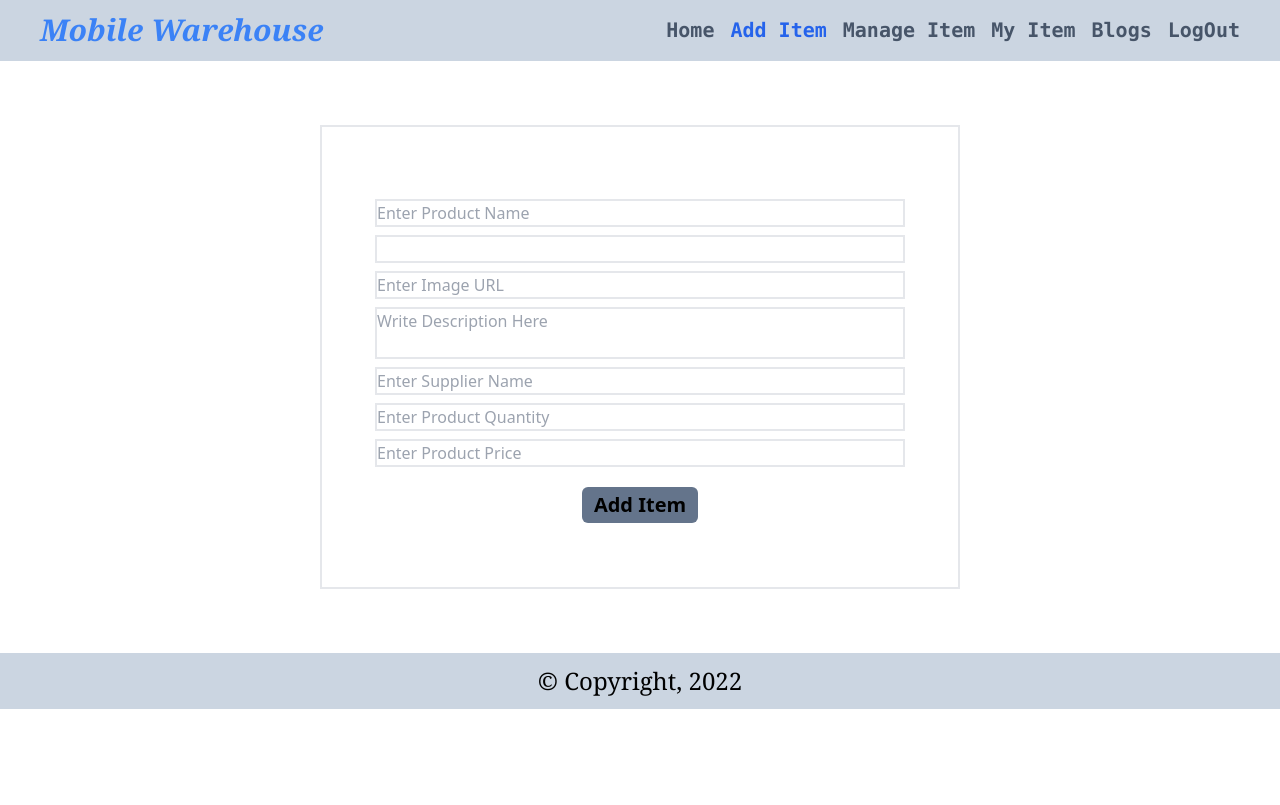
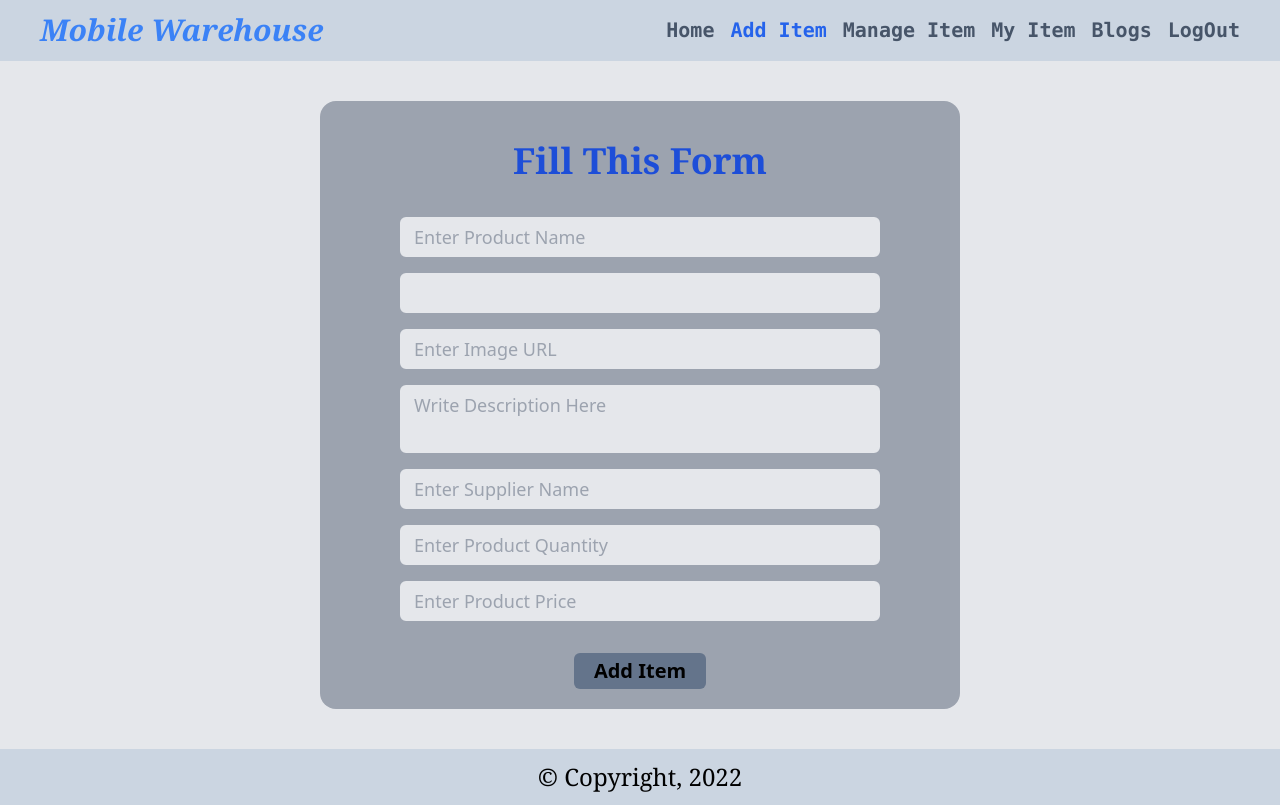
Before and after one commit to HossainRafi/warehouse-client, a React (Create React App) app: page /additem in a window 1280 px wide. Built offline with nearby package versions, Linux system fonts and the light colour scheme; no server answers; sample sign-in values are in the browser's storage.

Commit message:
design changes

```diff
--- a/src/components/AddItem/AddItem.js
+++ b/src/components/AddItem/AddItem.js
@@ -15,59 +15,65 @@ const AddItem = () => {
   };
 
   return (
-    <form onSubmit={handleForm} className="w-1/2 mx-auto my-16 border-2 py-16">
+    <div className="bg-gray-200 py-10">
+      <form
+        onSubmit={handleForm}
+        className="rounded-2xl w-1/2 mx-auto py-5 bg-gray-400"
+          >
+              <h1 className="flex justify-center text-4xl font-bold font-serif text-blue-700 pt-5 pb-5">Fill This Form</h1>
         <input
           type="text"
           name="name"
           placeholder="Enter Product Name"
           required
-        className="block border-2 m-2 w-10/12 mx-auto"
+          className="block py-1 pl-3 rounded-md text-lg bg-gray-200 border-2 m-4 w-9/12 mx-auto"
         />
         <input
           type="email"
           name="email"
           required
-        className="block border-2 m-2 w-10/12 mx-auto"
+          className="block py-1 pl-3 rounded-md text-lg bg-gray-200 border-2 m-4 w-9/12 mx-auto"
         />
         <input
           type="text"
           name="url"
           placeholder="Enter Image URL"
           required
-        className="block border-2 m-2 w-10/12 mx-auto"
+          className="block py-1 pl-3 rounded-md text-lg bg-gray-200 border-2 m-4 w-9/12 mx-auto"
         />
         <textarea
           name="desc"
           placeholder="Write Description Here"
-        className="block border-2 m-2 w-10/12 mx-auto resize-none"
+          className="block py-1 pl-3 rounded-md text-lg bg-gray-200 border-2 m-4 w-9/12 mx-auto resize-none"
         />
         <input
           type="text"
           name="supplier"
           placeholder="Enter Supplier Name"
           required
-        className="block border-2 m-2 w-10/12 mx-auto"
+          className="block py-1 pl-3 rounded-md text-lg bg-gray-200 border-2 m-4 w-9/12 mx-auto"
         />
         <input
           type="number"
           name="quantity"
           placeholder="Enter Product Quantity"
           required
-        className="block border-2 m-2 w-10/12 mx-auto"
+          className="block py-1 pl-3 rounded-md text-lg bg-gray-200 border-2 m-4 w-9/12 mx-auto"
         />
         <input
           type="number"
           name="price"
           placeholder="Enter Product Price"
           required
-        className="block border-2 m-2 w-10/12 mx-auto"
+          className="block py-1 pl-3 rounded-md text-lg bg-gray-200 border-2 m-4 w-9/12 mx-auto"
         />
         <input
           type="submit"
           value="Add Item"
-        className="mx-auto bg-slate-500 px-3 py-1 flex justify-center mt-5 rounded-md text-xl font-bold"
+          className="mx-auto bg-slate-500 px-5 py-1 flex justify-center mt-8 rounded-md text-xl font-bold"
         />
       </form>
+    </div>
   );
 };
 
```
Lines whose indentation alone changed are shown as unchanged.
